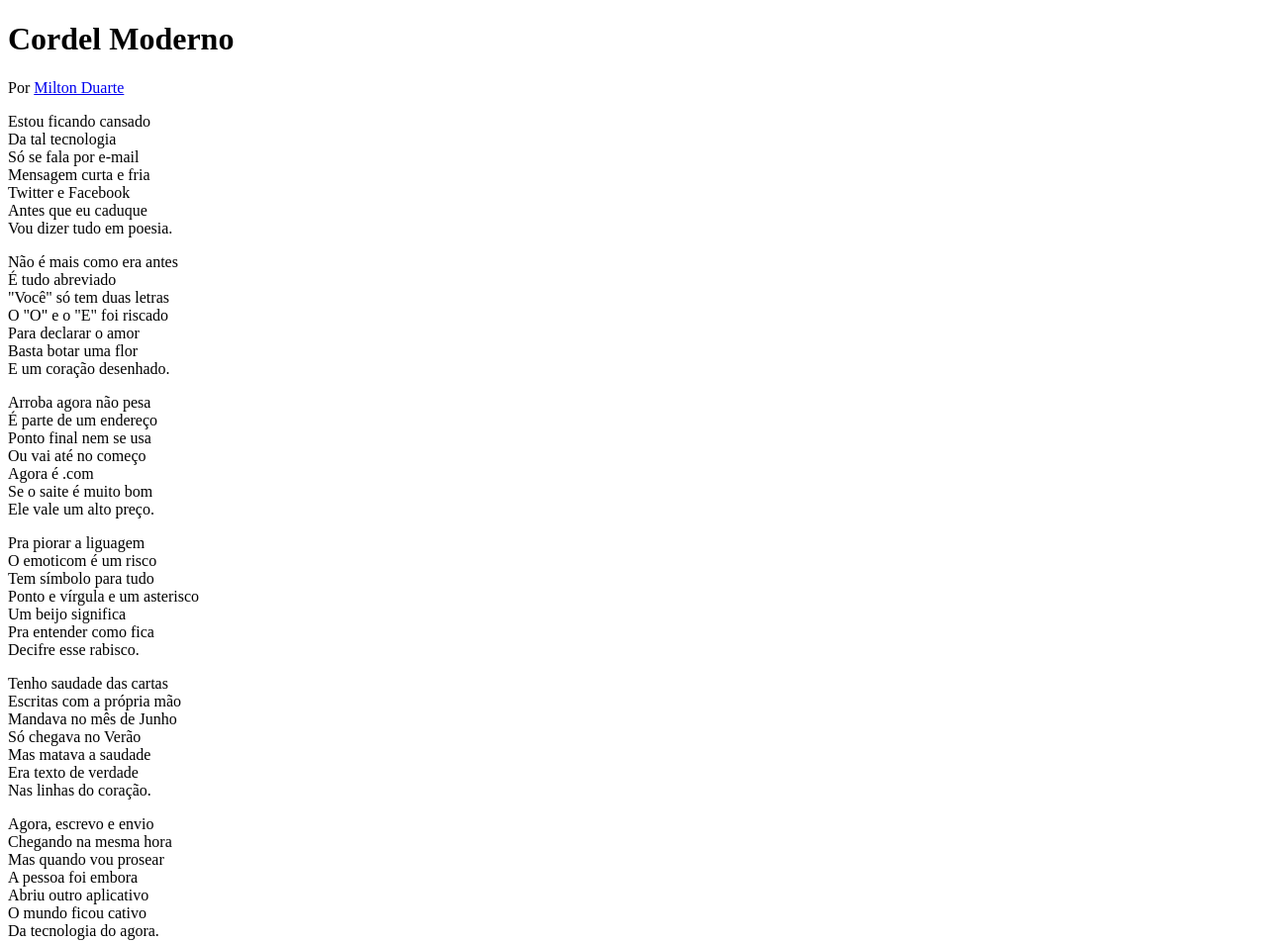
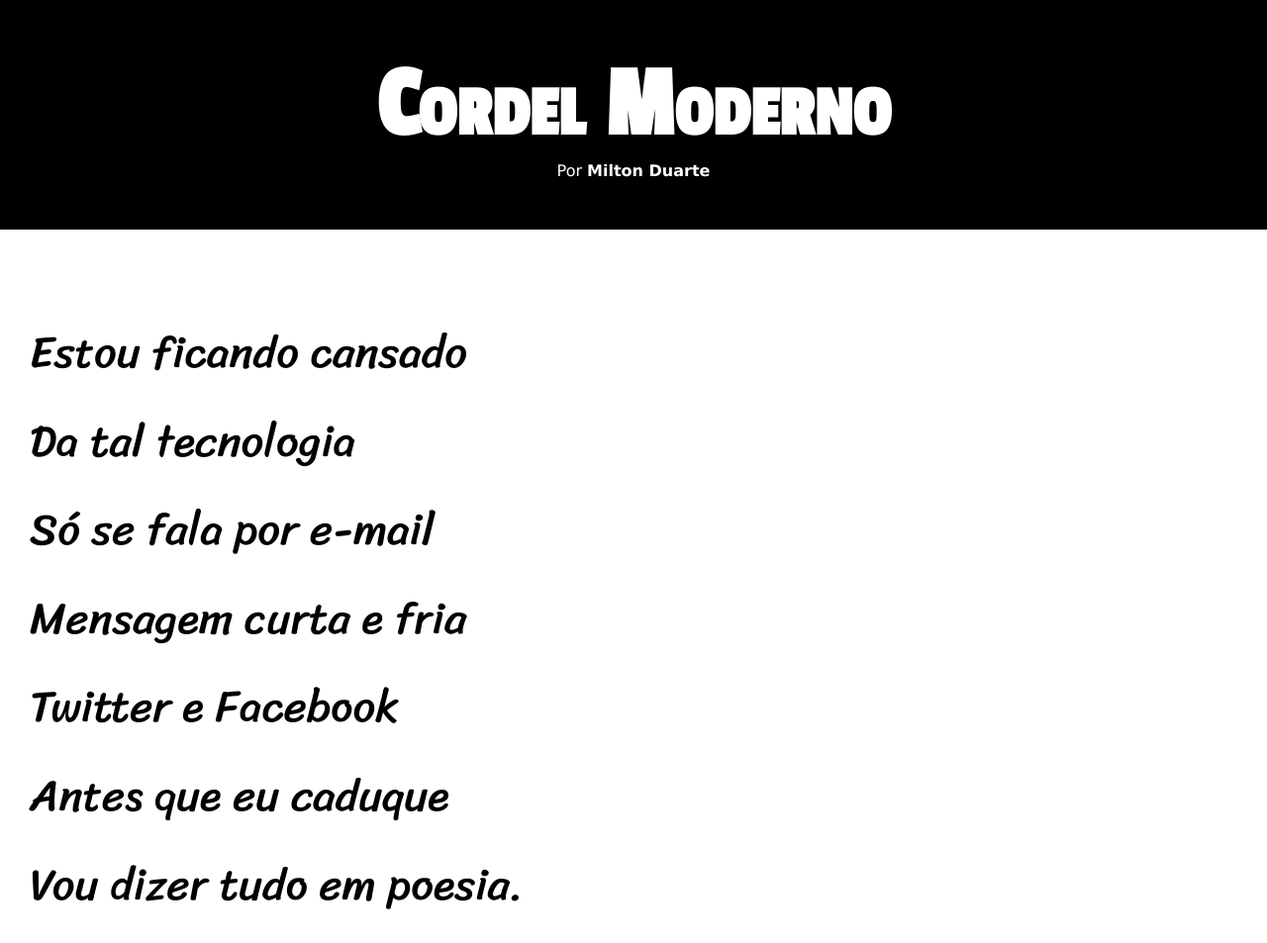
Before and after one commit to gabrielecpimenta/html-css, a plain HTML site: page desafios/d12/cordel.html in a window 1280 px wide. Shown: the top 953 px of the page at 99% size. Drawn offline with Linux system fonts and the light colour scheme.

Commit message:
projeto cordel

```diff
--- a/desafios/d12/cordel.html
+++ b/desafios/d12/cordel.html
@@ -12,7 +12,7 @@
       <p>Por <a href="https://www.recantodasletras.com.br/poesias/3186743" target="_blank">Milton Duarte</a></p>
     </header>
 
-    <section>
+    <section class="normal">
       <p>
         Estou ficando cansado <br>
         Da tal tecnologia <br>
@@ -25,7 +25,7 @@
     </section>
 
 
-    <section>
+    <section class="imagem" id="img01">
       <p>
         Não é mais como era antes <br>
         É tudo abreviado <br>
@@ -38,7 +38,7 @@
     </section>
 
 
-    <section>
+    <section class="normal">
       <p>
         Arroba agora não pesa <br>
         É parte de um endereço <br>
@@ -60,7 +60,7 @@
     </section>
 
 
-    <section>
+    <section class="imagem" id="img02">
       <p>
         Tenho saudade das cartas <br>
         Escritas com a própria mão <br>
@@ -73,7 +73,7 @@
     </section>
 
 
-    <section>
+    <section class="normal">
         <p>
     Agora, escrevo e envio <br>
     Chegando na mesma hora <br>
--- a/desafios/d12/estilo/style.css
+++ b/desafios/d12/estilo/style.css
@@ -1 +1,99 @@
 @charset "UTF-8";
+
+
+  @import url('https://fonts.googleapis.com/css2?family=Passion+One&family=Sriracha&display=swap');
+
+:root {
+  --fonte1: Verdana, Geneva, Tahoma, sans-serif;
+  --fonte2: 'Passion One', cursive;
+  --fonte3: 'Sriracha', cursive;
+}
+
+* {
+  margin: 0px;
+  padding: 0px;
+}
+
+html, body {
+  background-color: darkgray;
+  min-height: 100%;
+  font-family: var(--fonte1);
+}
+
+header {
+  background-color: black;
+  color: white;
+  text-align: center;
+}
+
+header > h1 {
+  padding-top: 50px;
+  font-variant: small-caps;
+  font-family: var(--fonte2);
+  font-size: 8vw;
+}
+
+header > p {
+  padding-bottom: 50px;
+}
+
+header a, footer a {
+  color: white;
+  text-decoration: none;
+  font-weight: bolder;
+}
+
+header a:hover, footer a:hover {
+  text-decoration: underline;
+}
+
+section {
+  padding-top: 10vh;
+  padding-bottom: 10vh;
+  line-height: 2em;
+  padding-left: 30px;
+  font-family: var(--fonte3);
+  font-size: 3.5vw;
+}
+
+section > p {
+  padding-bottom: 2em;
+}
+
+section.normal {
+  background-color: white;
+  color: black;
+}
+
+section.imagem {
+  background-color: rgb(51, 51, 51);
+  color: white;
+  box-shadow: inset 6px 6px 13px 0px rgba(0, 0, 0, 0.466);
+  background-attachment: fixed;
+}
+
+section.imagem > p {
+  background-color: rgba(0, 0, 0, 0.514);
+  display: inline-block;
+  padding: 5px;
+  text-shadow: 1px 1px 0px black;
+}
+
+section#img01 {
+  background-image: url('../imagens/background001.jpg');
+  background-position: right center;
+  background-size: cover;
+}
+
+section#img02 {
+  background-image: url(../imagens/background002.jpg);
+  background-position: right center;
+  background-size: cover;
+}
+
+footer {
+  background-color: black;
+  text-align: center;
+  color: white;
+  padding: 10px;
+}
```
